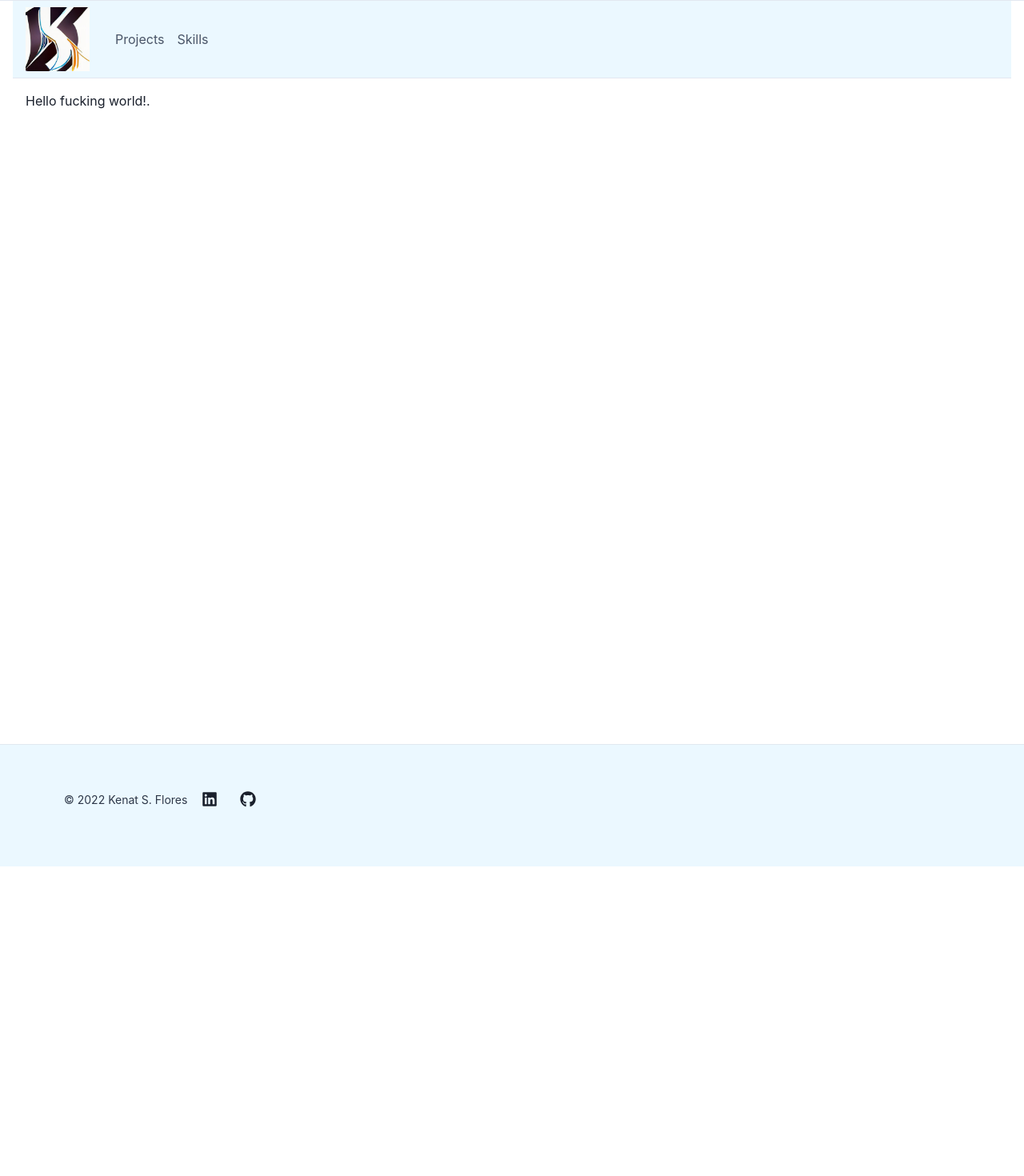
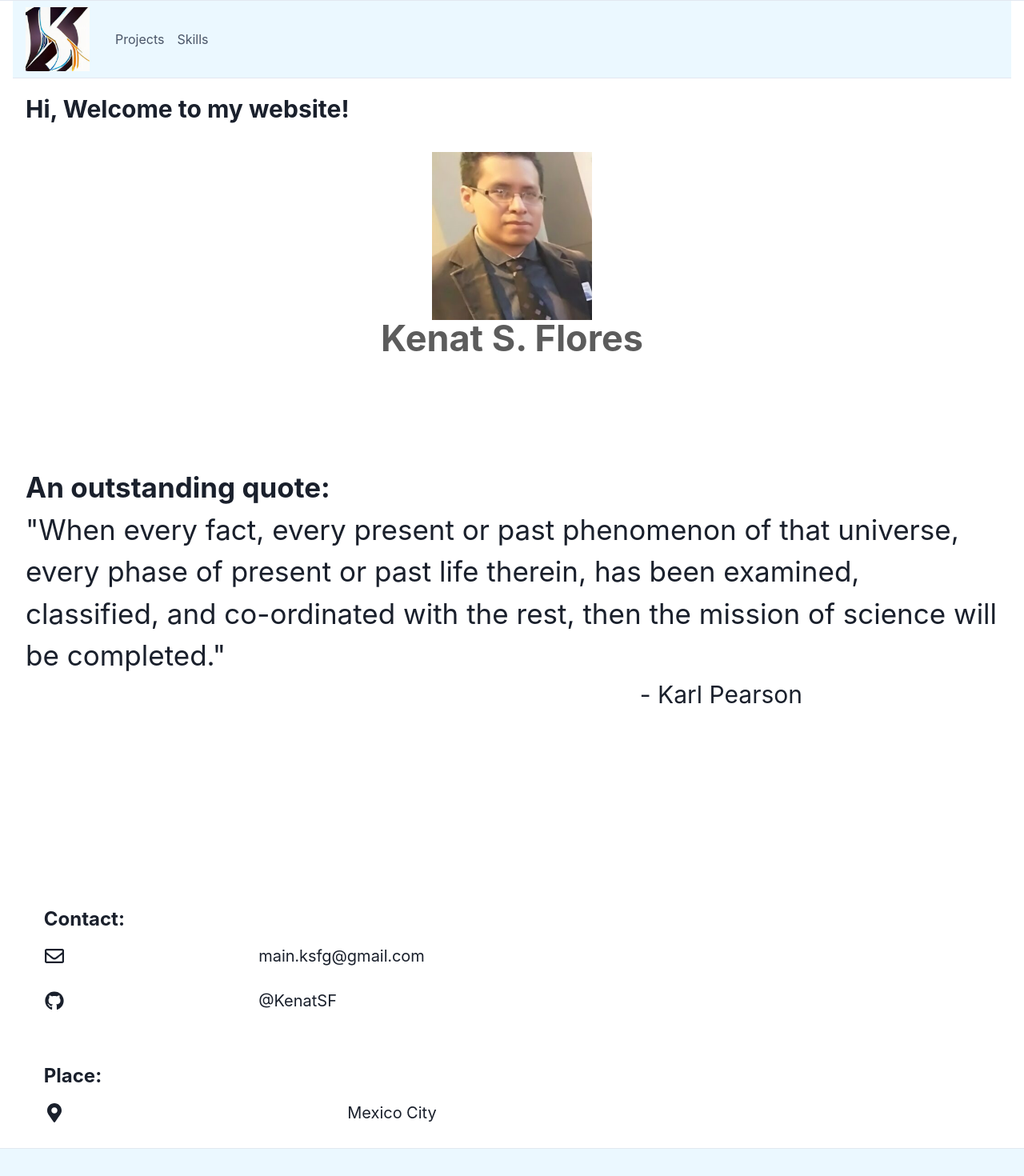
Before and after one commit to KenatSF/kenny-projects, a Next.js app: page / in a window 1280 px wide. Shown: the top 1470 px of the page at 80% size. Before the commit the page ends 1083 px from the top, so only its background shows below. Built offline with nearby package versions, Linux system fonts and the light colour scheme.

Commit message:
First website version done

```diff
--- a/pages/index.js
+++ b/pages/index.js
@@ -1,7 +1,10 @@
 import Head from 'next/head'
-import Image from 'next/image'
 import styles from '../styles/Home.module.css'
-import { Box, Container, Stack, Text, Link, useColorModeValue, Flex } from "@chakra-ui/react";
+import {
+  Box, Container, Stack, Text, Link, useColorModeValue, Flex, IconButton,
+  TableContainer, Table, TableCaption, Thead, Tr, Th, Tbody, Td, Tfoot, Center, Image
+} from "@chakra-ui/react";
+import { FaGithub, FaRegEnvelope, FaMapMarkerAlt } from 'react-icons/fa';
 
 
 export default function Home() {
@@ -14,9 +17,100 @@ export default function Home() {
         bg={useColorModeValue("white", "gray.800")}
         px={4}
       >
-          <Text>
-            Hello fucking world!.
+
+        <Text fontSize='3xl' noOfLines={[1]} as='b'>
+          Hi, Welcome to my website!
         </Text>
+        <br />
+        <br />
+        <br />
+        <br />
+
+        <Center h='80px' color='blackAlpha.700'>
+          <Image src="./myself.jpg" alt='my self' width="200px" />
+        </Center>
+        <br />
+        <br />
+        <Center h='80px' color='blackAlpha.700'>
+          <Text fontSize='45px' as='b'>Kenat S. Flores </Text>
+        </Center>
+        <br />
+        <br />
+        <br />
+        <br />
+        <br />
+        <Text fontSize='35px' as='b'>
+            An outstanding quote:
+        </Text>
+        <br />
+        <Text fontSize='35px'>
+          &quot;When every fact, every present or past phenomenon of that universe, every phase of present or past life therein, has been examined,
+          classified, and co-ordinated with the rest, then the mission of science will be completed.&quot;
+        </Text>
+        <Text fontSize='30px'>
+          &nbsp;&nbsp;&nbsp;&nbsp;&nbsp;&nbsp;&nbsp;&nbsp;&nbsp;&nbsp;&nbsp;&nbsp;&nbsp;&nbsp;&nbsp;&nbsp;&nbsp;&nbsp;&nbsp;&nbsp;&nbsp;&nbsp;&nbsp;&nbsp;&nbsp;
+          &nbsp;&nbsp;&nbsp;&nbsp;&nbsp;&nbsp;&nbsp;&nbsp;&nbsp;&nbsp;&nbsp;&nbsp;&nbsp;&nbsp;&nbsp;&nbsp;&nbsp;&nbsp;&nbsp;&nbsp;&nbsp;&nbsp;&nbsp;&nbsp;&nbsp;
+          &nbsp;&nbsp;&nbsp;&nbsp;&nbsp;&nbsp;&nbsp;&nbsp;&nbsp;&nbsp;&nbsp;&nbsp;&nbsp;&nbsp;&nbsp;&nbsp;&nbsp;&nbsp;&nbsp;&nbsp;&nbsp;&nbsp;&nbsp;&nbsp;&nbsp;
+          &nbsp;&nbsp;&nbsp;&nbsp;&nbsp;&nbsp;&nbsp;&nbsp;&nbsp;&nbsp;&nbsp;&nbsp;
+          - Karl Pearson
+        </Text>
+        <br />
+        <br />
+        <br />
+        <br />
+        <br />
+
+        <br />
+        <br />
+        <br />
+        <br />
+        <br />
+        <Text fontSize='2xl' noOfLines={[1]} as='b'>
+          &nbsp;&nbsp;&nbsp;&nbsp;Contact:
+        </Text>
+        <TableContainer>
+          <Table variant='unstyled'>
+            <Tbody>
+              <Tr>
+                <Td><FaRegEnvelope fontSize="1.5rem" /></Td>
+                <Td>
+                  <Text fontSize='xl'>
+                    main.ksfg@gmail.com
+                  </Text>
+                </Td>
+              </Tr>
+              <Tr>
+                <Td><FaGithub fontSize="1.5rem" /></Td>
+                <Td>
+                  <Link href="https://github.com/KenatSF">
+                    <Text fontSize='xl' noOfLines={[1]}>
+                      @KenatSF
+                    </Text>
+                  </Link>
+                </Td>
+              </Tr>
+            </Tbody>
+          </Table>
+        </TableContainer>
+        <br />
+        <br />
+        <Text fontSize='2xl' noOfLines={[1]} as='b'>
+          &nbsp;&nbsp;&nbsp;&nbsp;Place:
+        </Text>
+        <TableContainer>
+          <Table variant='unstyled'>
+            <Tbody>
+              <Tr>
+                <Td><FaMapMarkerAlt fontSize="1.5rem" /></Td>
+                <Td>
+                  <Text fontSize='xl'>
+                    Mexico City
+                  </Text>
+                </Td>
+              </Tr>
+            </Tbody>
+          </Table>
+        </TableContainer>
       </Box>
     </Flex>
   )
```
Also changed, not shown: public/myself.jpg (added). Lines whose indentation alone changed are shown as unchanged.
